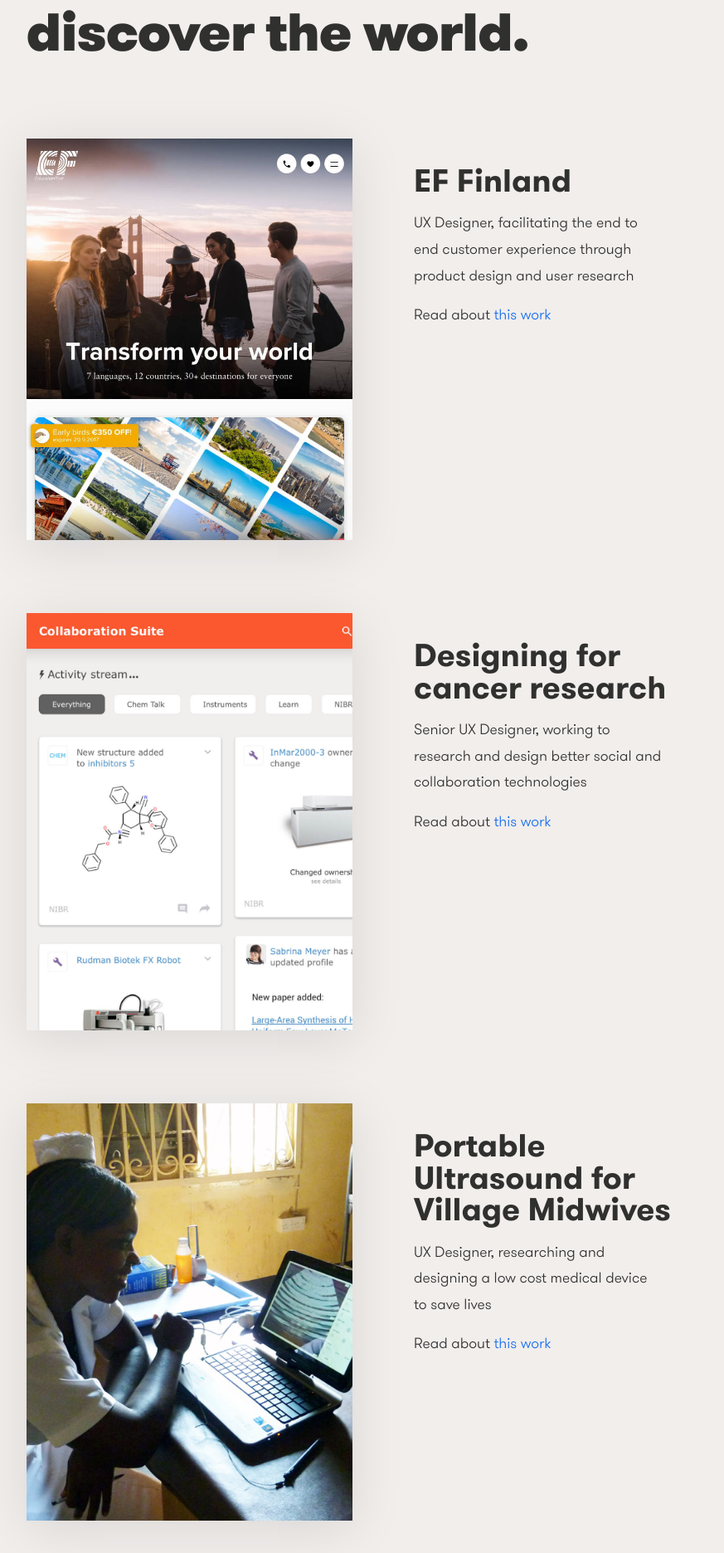
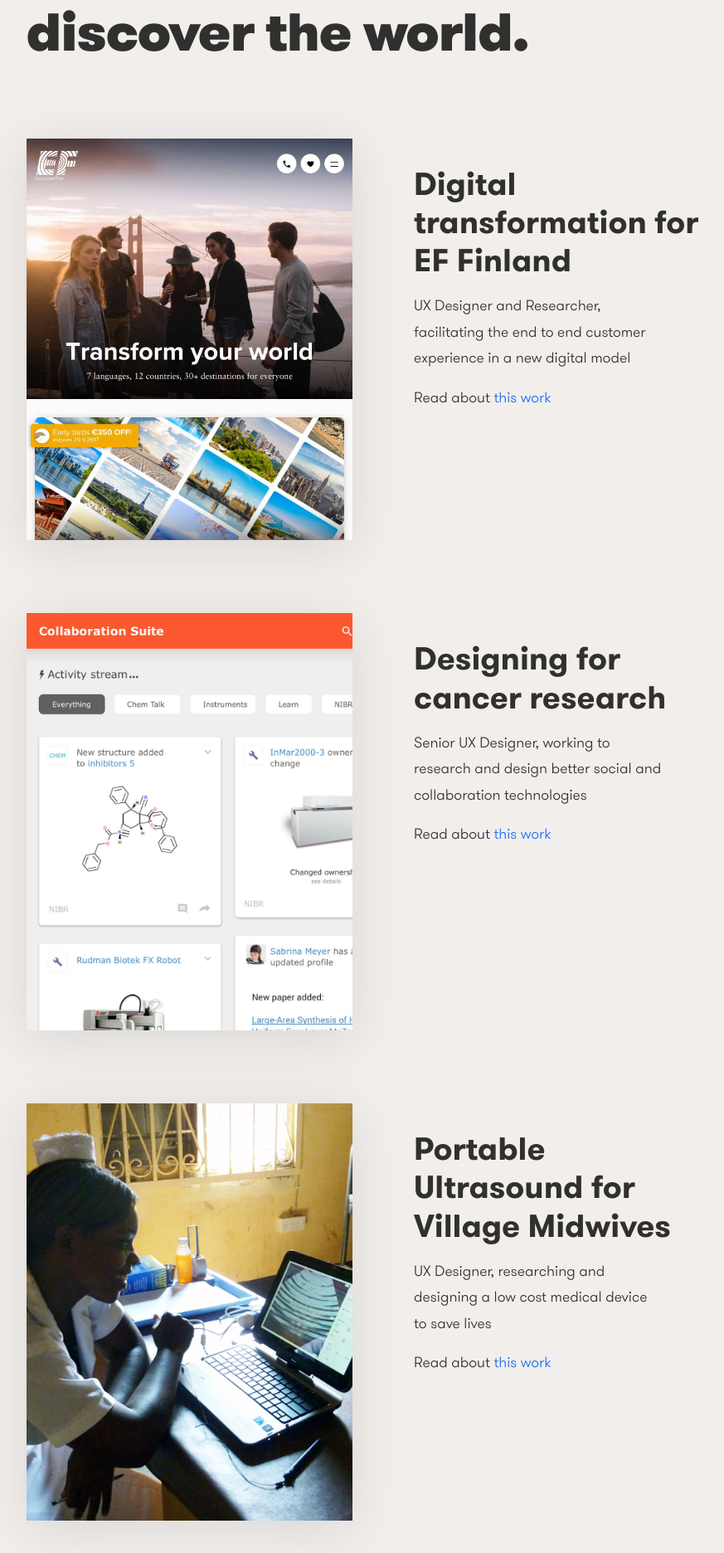
Before and after one commit to mattihicks/mattihicks, a Jekyll site: the page built from index.md, in a window 1280 px wide. Shown: the part 385-2257 px from the top of the page at 83% size, without its empty margins (198-1071 px from the left). Built offline with Jekyll 4.4.1, drawn with Linux system fonts in a browser that asks for light colours.

Commit message:
projet grid title correct

```diff
--- a/_layouts/home.html
+++ b/_layouts/home.html
@@ -23,8 +23,8 @@
       </div>
       <div class="col-6">
         <div class="projectGrid">
-        <h4>EF Finland</h4>
-        <p>UX Designer, facilitating the end to end customer experience through product design and user research</p>
+        <h4>Digital transformation for EF Finland</h4>
+        <p>UX Designer and Researcher, facilitating the end to end customer experience in a new digital model</p>
         <p>Read about <a href="/education-first">this work</a></p>
         </div>
     </div>
--- a/_sass/_base.scss
+++ b/_sass/_base.scss
@@ -296,7 +296,7 @@ ul li .social-media {
     font-size: 3.66667rem;
     font-size: 3vw;
     line-height: 4.44444rem;
-    line-height: 1;
+    line-height: 1.2;
     font-family: $font-name-bold;
 }
 
--- a/_sass/_responsive.scss
+++ b/_sass/_responsive.scss
@@ -16,6 +16,7 @@
     margin-left: 0;
     margin-bottom: 4px;
     font-size: 6vw;
+    line-height: 1.2;
 	}
 
 
```
